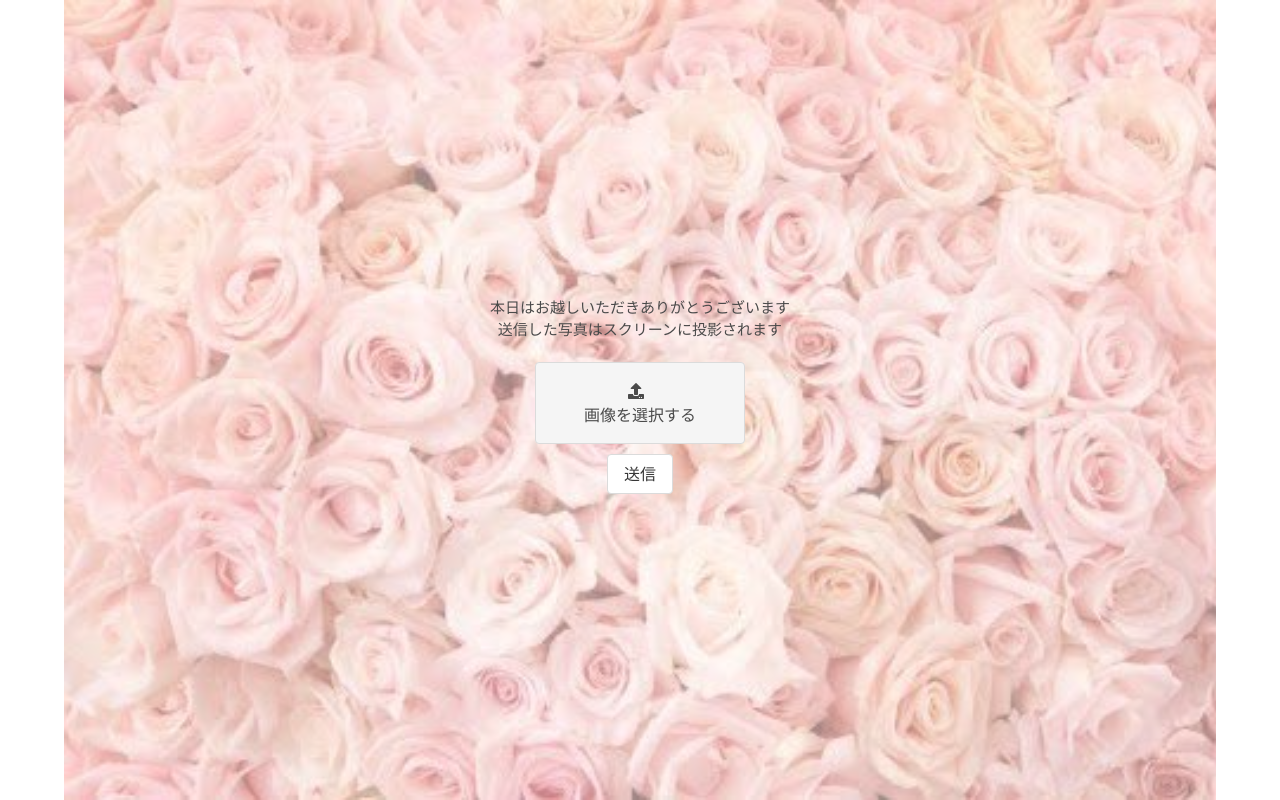
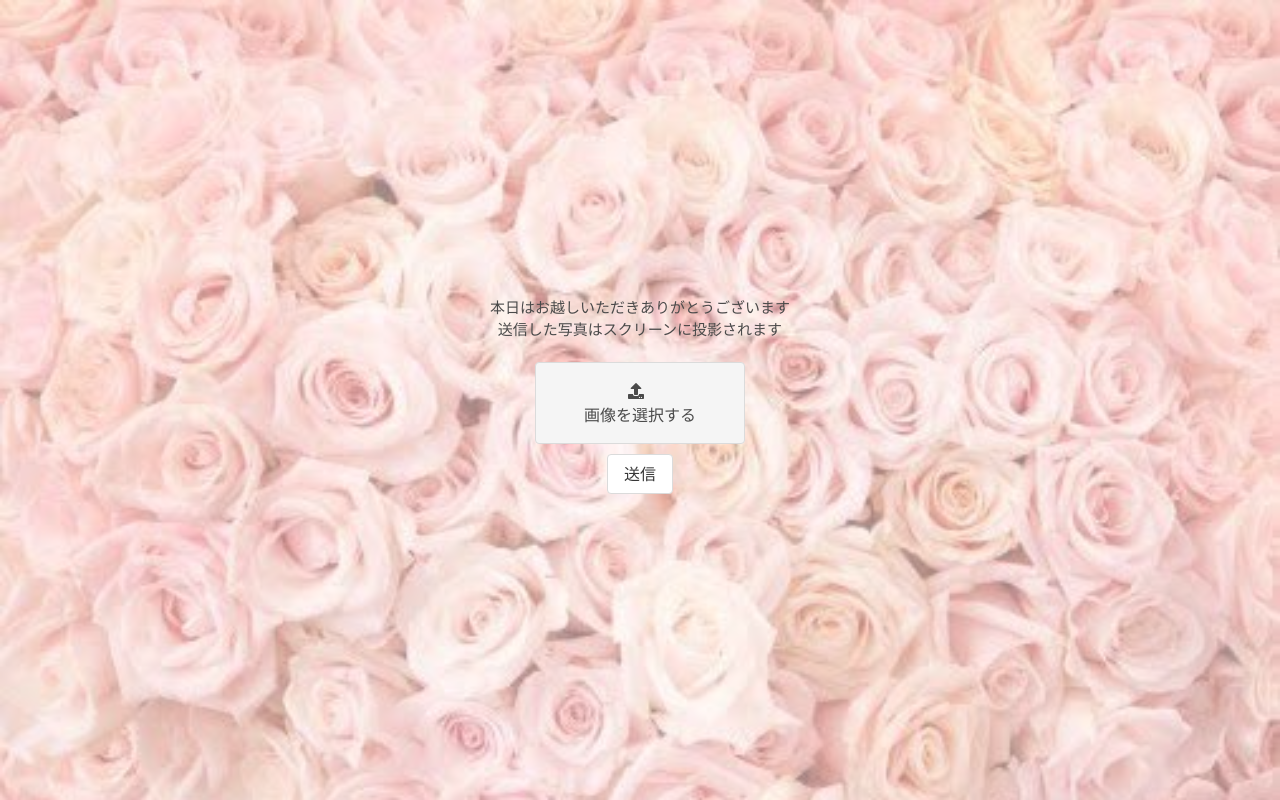
Before and after one commit to kazukishimamoto/kaikaz, a Nuxt app: page /images/new in a window 1280 px wide. Built offline with nearby package versions, Linux system fonts and the light colour scheme.

Commit message:
背景画像を設定

```diff
--- a/layouts/default.vue
+++ b/layouts/default.vue
@@ -22,6 +22,10 @@ html {
   -moz-osx-font-smoothing: grayscale;
   -webkit-font-smoothing: antialiased;
   box-sizing: border-box;
+  background-size: cover;
+  background-image: url("../assets/bg.jpg");
+  background-color:rgba(255,255,255,0.5);
+  background-blend-mode:lighten;
 }
 
 *,
--- a/pages/images/new.vue
+++ b/pages/images/new.vue
@@ -91,10 +91,6 @@ export default {
   justify-content: center;
   align-items: center;
   text-align: center;
-  background-size: cover;
-  background-image: url("../../assets/bg.jpg");
-  background-color:rgba(255,255,255,0.5);
-  background-blend-mode:lighten;
 }
 
 .sentense {
```
